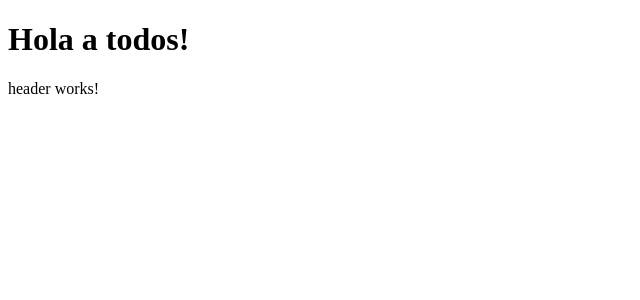
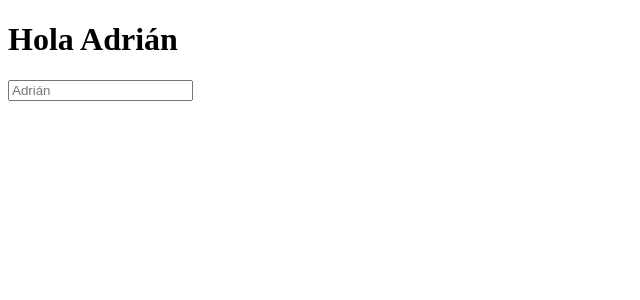
Before and after one commit to Amaza-ing/AMazaing-curso-Angular-desde-0, an Angular app: page / in a window 1280 px wide. Shown: the top 300 px of the page, without its empty margins (0-640 px from the left). Built offline with nearby package versions, Linux system fonts and the light colour scheme.

Commit message:
02-variables

```diff
--- a/src/app/app.component.html
+++ b/src/app/app.component.html
@@ -1,2 +1,3 @@
-<h1>Hola a todos!</h1>
-<app-header></app-header>
+<h1>Hola {{userName}}</h1>
+
+<input type="text" [placeholder]="userName">
--- a/src/app/app.component.ts
+++ b/src/app/app.component.ts
@@ -10,4 +10,5 @@ import { HeaderComponent } from './components/header/header.component';
   styleUrl: './app.component.css',
 })
 export class AppComponent {
+  userName: string = 'Adrián';
 }
```
